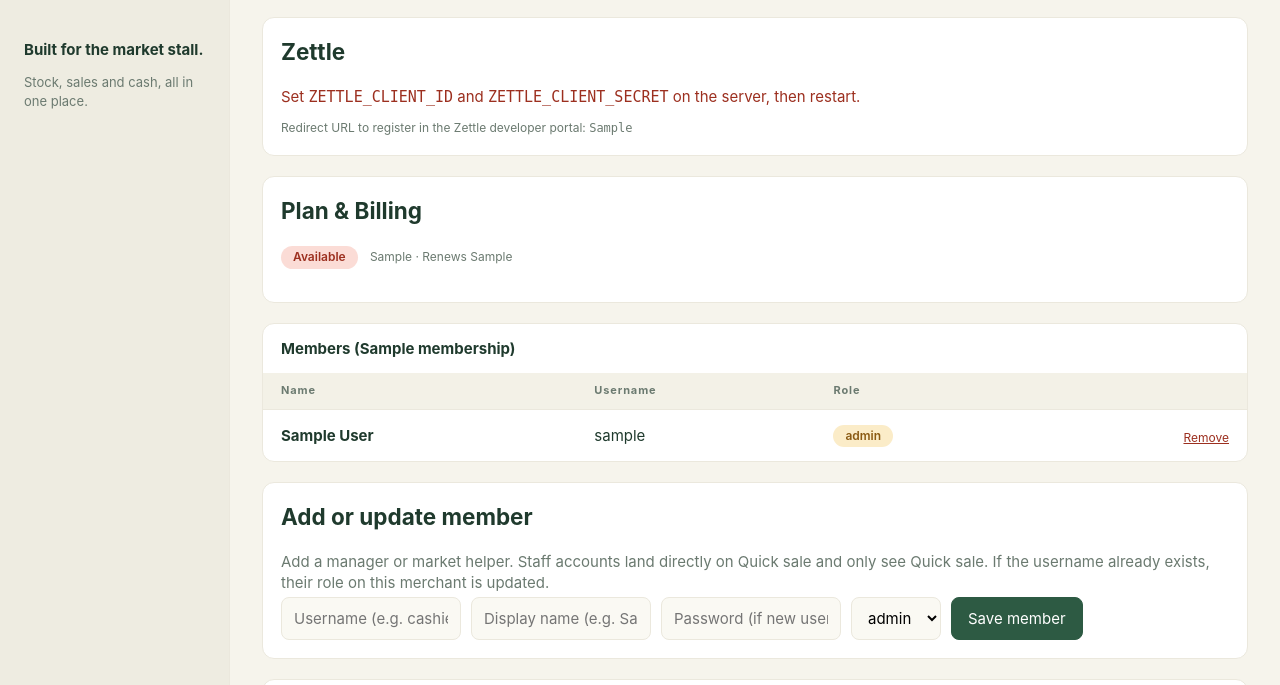
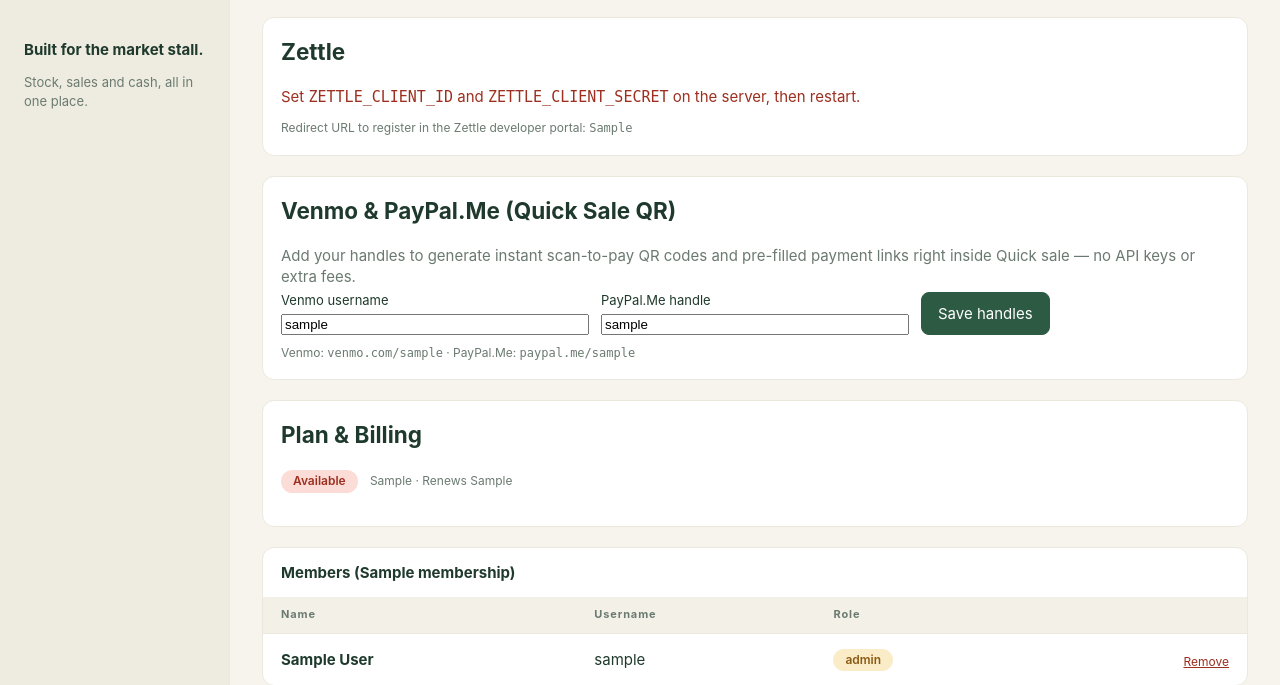
Before and after one commit to rieger07/farm-app, a FastAPI app: template inventory/templates/settings.html in a window 1280 px wide. Shown: the part 157-842 px from the top of the page. Run offline with FastAPI, Linux system fonts and the light colour scheme; the template is opened without the code that fills it: most values are stand-ins (such as "Sample title", 1, 10 or a date in 2020).

Commit message:
Iron Ledger: Venmo & PayPal.Me Quick Sale QR codes, charge requests, and Settings handles

```diff
--- a/inventory/app.py
+++ b/inventory/app.py
@@ -39,6 +39,7 @@ from inventory.merchants import (
     delete_merchant,
     get_invite,
     get_membership,
+    get_payment_handles,
     home_page,
     list_all_merchants,
     list_all_users_with_memberships,
@@ -49,6 +50,7 @@ from inventory.merchants import (
     remove_member,
     rename_merchant,
     set_user_admin,
+    update_payment_handles,
 )
 from inventory.sales import (
     count_sales,
@@ -998,6 +1000,7 @@ def quick_sale_page(request: Request, ctx: Ctx = Depends(require("quick_sale")))
     return render(
         request, "quick_sale.html", ctx, "quick_sale",
         skus=skus, categories=sorted({s["category"] for s in skus if s["category"]}),
+        payment_handles=get_payment_handles(ctx.merchant_id),
     )
 
 
@@ -1083,8 +1086,22 @@ def settings_page(request: Request, msg: str = "", ctx: Ctx = Depends(require("s
         roles=ROLES,
         all_skus=list_stock(ctx.merchant_id, include_fees=True),
         marketplaces=list_marketplaces(ctx.merchant_id),
+        payment_handles=get_payment_handles(ctx.merchant_id),
         redirect_uri=_redirect_uri(request),
         msg=msg,
+    )
+
+
+@app.post("/settings/payment-handles")
+def settings_payment_handles(
+    venmo_handle: str = Form(""),
+    paypal_handle: str = Form(""),
+    ctx: Ctx = Depends(require("settings")),
+):
+    update_payment_handles(ctx.merchant_id, venmo_handle=venmo_handle, paypal_handle=paypal_handle)
+    return RedirectResponse(
+        f"/settings?msg={quote_plus('Saved Venmo & PayPal.Me handles.')}",
+        status_code=303,
     )
 
 
--- a/inventory/db.py
+++ b/inventory/db.py
@@ -12,6 +12,8 @@ SCHEMA = """
 CREATE TABLE IF NOT EXISTS merchants (
     id INTEGER PRIMARY KEY AUTOINCREMENT,
     name TEXT NOT NULL,
+    venmo_handle TEXT NOT NULL DEFAULT '',
+    paypal_handle TEXT NOT NULL DEFAULT '',
     created_at TEXT NOT NULL
 );
 
@@ -217,6 +219,11 @@ def init_inventory_db() -> None:
             conn.execute("ALTER TABLE skus ADD COLUMN sell_mode TEXT NOT NULL DEFAULT 'unit'")
         if "item_type" not in sku_cols:
             conn.execute("ALTER TABLE skus ADD COLUMN item_type TEXT NOT NULL DEFAULT 'product'")
+        merchant_cols = {r["name"] for r in conn.execute("PRAGMA table_info(merchants)")}
+        if "venmo_handle" not in merchant_cols:
+            conn.execute("ALTER TABLE merchants ADD COLUMN venmo_handle TEXT NOT NULL DEFAULT ''")
+        if "paypal_handle" not in merchant_cols:
+            conn.execute("ALTER TABLE merchants ADD COLUMN paypal_handle TEXT NOT NULL DEFAULT ''")
         conn.commit()
     finally:
         conn.close()
--- a/inventory/merchants.py
+++ b/inventory/merchants.py
@@ -74,6 +74,78 @@ def rename_merchant(merchant_id: int, new_name: str) -> None:
             (clean, int(merchant_id)),
         )
         conn.commit()
+    finally:
+        conn.close()
+
+
+def _clean_payment_handle(raw: str, kind: str) -> str:
+    """Normalize a Venmo username or PayPal.Me handle (strips @ and URL prefixes)."""
+    val = str(raw or "").strip()
+    if not val:
+        return ""
+    low = val.lower()
+    if kind == "venmo":
+        for prefix in (
+            "https://venmo.com/u/",
+            "http://venmo.com/u/",
+            "https://www.venmo.com/u/",
+            "https://venmo.com/",
+            "http://venmo.com/",
+            "https://www.venmo.com/",
+            "venmo.com/u/",
+            "venmo.com/",
+        ):
+            if low.startswith(prefix):
+                val = val[len(prefix):]
+                break
+    elif kind == "paypal":
+        for prefix in (
+            "https://www.paypal.me/",
+            "http://www.paypal.me/",
+            "https://paypal.me/",
+            "http://paypal.me/",
+            "www.paypal.me/",
+            "paypal.me/",
+        ):
+            if low.startswith(prefix):
+                val = val[len(prefix):]
+                break
+    val = val.split("?", 1)[0].split("#", 1)[0].strip().strip("/").lstrip("@")
+    if "/" in val:
+        val = val.split("/", 1)[0]
+    return val[:64]
+
+
+def get_payment_handles(merchant_id: int) -> dict[str, str]:
+    conn = get_connection()
+    try:
+        row = conn.execute(
+            "SELECT venmo_handle, paypal_handle FROM merchants WHERE id = ?",
+            (int(merchant_id),),
+        ).fetchone()
+        if not row:
+            return {"venmo_handle": "", "paypal_handle": ""}
+        return {
+            "venmo_handle": (row["venmo_handle"] or "").strip(),
+            "paypal_handle": (row["paypal_handle"] or "").strip(),
+        }
+    finally:
+        conn.close()
+
+
+def update_payment_handles(
+    merchant_id: int, venmo_handle: str = "", paypal_handle: str = ""
+) -> dict[str, str]:
+    venmo = _clean_payment_handle(venmo_handle, "venmo")
+    paypal = _clean_payment_handle(paypal_handle, "paypal")
+    conn = get_connection()
+    try:
+        conn.execute(
+            "UPDATE merchants SET venmo_handle = ?, paypal_handle = ? WHERE id = ?",
+            (venmo, paypal, int(merchant_id)),
+        )
+        conn.commit()
+        return {"venmo_handle": venmo, "paypal_handle": paypal}
     finally:
         conn.close()
 
--- a/inventory/static/style.css
+++ b/inventory/static/style.css
@@ -244,6 +244,18 @@ details.collapse-card[open] > summary .chev { transform: rotate(180deg); }
 .cal-day.sel::after { background: #fff; }
 .cal-foot { display: flex; justify-content: space-between; align-items: center; margin-top: 10px; padding-top: 8px; border-top: 1px solid var(--line); font-size: 11px; color: var(--muted); }
 .cal-dot { display: inline-block; width: 8px; height: 8px; border-radius: 50%; background: var(--green); margin-right: 4px; vertical-align: middle; }
+.digital-pay-box { display: flex; flex-direction: column; gap: 8px; margin: 4px 0 10px; }
+.qr-trigger-btn { border-color: #2f6f9f; color: #1d4f7a; background: #eef6fc; font-weight: 600; }
+.qr-trigger-btn:hover:not(:disabled) { background: #dfeffa; }
+.digital-pay-actions { display: flex; gap: 8px; flex-wrap: wrap; }
+.digital-pay-actions .btn { flex: 1; text-align: center; text-decoration: none; font-size: 13px; padding: 8px 10px; }
+.qr-dialog { width: 100%; max-width: 360px; padding: 18px; }
+.qr-head { display: flex; justify-content: space-between; align-items: flex-start; gap: 12px; margin-bottom: 12px; }
+.qr-amount { font-size: 26px; font-weight: 700; color: var(--green); line-height: 1.1; }
+.qr-stage { background: #fff; border: 1px solid var(--line); border-radius: 12px; padding: 12px; display: flex; align-items: center; justify-content: center; }
+.qr-stage svg { width: 100%; max-width: 240px; height: auto; display: block; }
+.qr-actions { display: flex; gap: 8px; flex-wrap: wrap; }
+.qr-actions .btn { flex: 1; text-align: center; text-decoration: none; font-size: 13px; padding: 8px 10px; white-space: nowrap; }
 @media(max-width:800px){
   .cards.four { grid-template-columns: repeat(2, 1fr); gap: 8px; }
   .cards.four .card { padding: 12px; }
--- a/inventory/static/sw.js
+++ b/inventory/static/sw.js
@@ -1,6 +1,6 @@
 // Minimal service worker: lets /quick-sale load offline.
-const CACHE = 'il-v2';
-const SHELL = ['/static/style.css', '/static/quicksale.js'];
+const CACHE = 'il-v3';
+const SHELL = ['/static/style.css', '/static/quicksale.js', '/static/qrcode.min.js'];
 
 self.addEventListener('install', e => {
   e.waitUntil(caches.open(CACHE).then(c => c.addAll(SHELL)));
--- a/inventory/templates/settings.html
+++ b/inventory/templates/settings.html
@@ -19,6 +19,31 @@
     <p class="err">Set <code>ZETTLE_CLIENT_ID</code> and <code>ZETTLE_CLIENT_SECRET</code> on the server, then restart.</p>
   {% endif %}
   <small style="margin-top:12px">Redirect URL to register in the Zettle developer portal: <code>{{ redirect_uri }}</code></small>
+</div>
+
+<div class="card" id="payment-handles" style="margin-bottom:20px">
+  <h2>Venmo &amp; PayPal.Me (Quick Sale QR)</h2>
+  <p class="sub">Add your handles to generate instant scan-to-pay QR codes and pre-filled payment links right inside Quick sale — no API keys or extra fees.</p>
+  <form method="post" action="/settings/payment-handles" style="display:grid;grid-template-columns:repeat(auto-fit,minmax(220px,1fr));gap:12px;align-items:end">
+    <label style="display:flex;flex-direction:column;gap:4px;font-size:13px">
+      <span>Venmo username</span>
+      <input name="venmo_handle" value="{{ payment_handles.venmo_handle }}" placeholder="e.g. CassberryFarm (no @ needed)">
+    </label>
+    <label style="display:flex;flex-direction:column;gap:4px;font-size:13px">
+      <span>PayPal.Me handle</span>
+      <input name="paypal_handle" value="{{ payment_handles.paypal_handle }}" placeholder="e.g. CassberryFarm">
+    </label>
+    <div>
+      <button class="btn primary">Save handles</button>
+    </div>
+  </form>
+  {% if payment_handles.venmo_handle or payment_handles.paypal_handle %}
+  <small class="muted" style="margin-top:10px;display:block">
+    {% if payment_handles.venmo_handle %}Venmo: <code>venmo.com/{{ payment_handles.venmo_handle }}</code>{% endif %}
+    {% if payment_handles.venmo_handle and payment_handles.paypal_handle %} · {% endif %}
+    {% if payment_handles.paypal_handle %}PayPal.Me: <code>paypal.me/{{ payment_handles.paypal_handle }}</code>{% endif %}
+  </small>
+  {% endif %}
 </div>
 
 <div class="card" style="margin-bottom:20px">
```
Also changed, not shown: inventory/static/quicksale.js (+135 -0 lines), inventory/templates/quick_sale.html (+33 -0 lines), tests/test_inventory_web.py (+25 -0 lines), inventory/static/qrcode.min.js (added).
